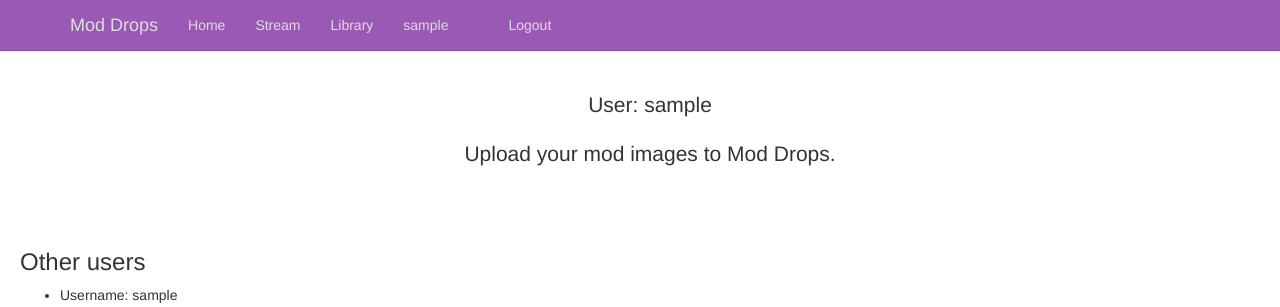
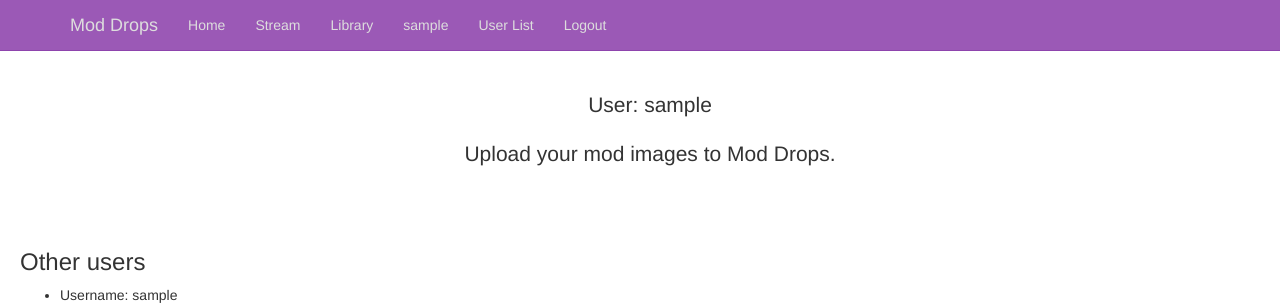
Before and after one commit to henry808/mod_drops, a Django app: page /profile/other_users/ in a window 1280 px wide. Shown: the top 307 px of the page. Run offline with Django 3.2, Linux system fonts and the light colour scheme; the visitor is signed in with stand-in values (Sample User, id 1); data comes from the database, SQL or seed files in the repository; data that the repository does not hold is empty; some libraries are stand-ins or nearby versions.

Commit message:
fixed small problem with displaying user list

```diff
--- a/mod_drops/templates/base.html
+++ b/mod_drops/templates/base.html
@@ -45,7 +45,7 @@
                         <li><a href="{% url 'image:stream' %}">Stream</a></li>
                         <li><a href="{% url 'image:library' %}">Library</a></li>
                         <li><a href="{% url 'profile:profile' %}">{{user}}</a></li>
-                        <li><a href="{% url 'profile:other_users' %}"></a></li>
+                        <li><a href="{% url 'profile:other_users' %}">User List</a></li>
                         <li><a href="{% url 'auth_logout' %}?next=/">Logout</a></li>
                     {% endif %}
                   </ul>
--- a/user_profile/templates/other_users.html
+++ b/user_profile/templates/other_users.html
@@ -1,18 +1,17 @@
 {% extends "base.html" %}
 {% block body %}
     {% if user.is_authenticated %}
-    {% load image_extras %}
     <div id="other_users">
         <h3>Other users</h3>
         <ul>
             <li>Username: {{ user.username }}</li>
-            {% for other_user in object_list|viewable:user %}
+            {% for other_user in object_list %}
+                {% if other_user = user %}
+                {% else %}
                 <li>
-                    {% if other_user = user %}
-                    {% else %}
-                    <h3>user</h3>
-                    {% endif %}
+                    <h3>{{ other_user }}</h3>
                 </li>
+                {% endif %}
             {% endfor  %}
         </ul>
     </div>
```
